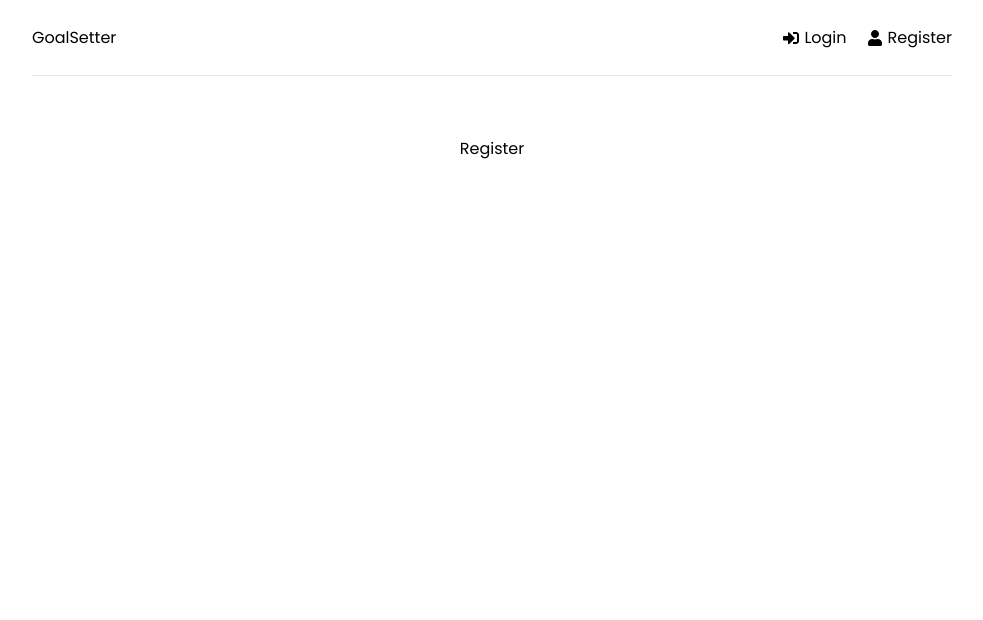
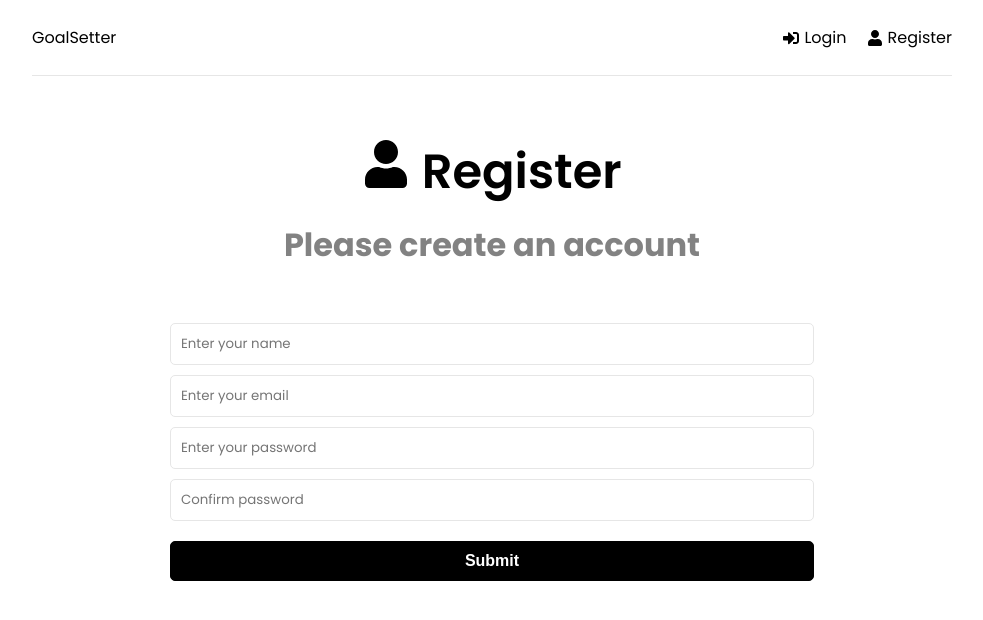
Before and after one commit to davidherring1998/Goal-app, a React (Create React App) app in the folder client/: page /register in a window 1280 px wide. Shown: the top 620 px of the page, without its empty margins (148-1131 px from the left). Built offline with nearby package versions, Linux system fonts and the light colour scheme.

Commit message:
creating register and login page

```diff
--- a/client/src/pages/Register.jsx
+++ b/client/src/pages/Register.jsx
@@ -1,7 +1,85 @@
+import { useState, useEffect } from "react";
+import { FaUser } from "react-icons/fa";
+
 function Register() {
+  const [formData, setFormData] = useState({
+    name: "",
+    email: "",
+    password: "",
+    password2: "",
+  });
+
+  //   destructor fields
+  const { name, email, password, password2 } = formData;
+
+  const onChange = (e) => {
+    setFormData((prevState) => ({
+      ...prevState,
+      [e.target.name]: e.target.value,
+    }));
+  };
+
+  const onSubmit = (e) => {
+    e.preventDefault();
+  };
+
   return (
-    <div>Register</div>
-  )
+    <>
+      <section className="heading">
+        <h1>
+          <FaUser /> Register
+        </h1>
+        <p>Please create an account</p>
+      </section>
+      <section className="form">
+        <form onSubmit={onSubmit}>
+          <div className="form-group">
+            <input
+              type="text"
+              className="form-control"
+              id="name"
+              name="name"
+              value={name}
+              placeholder="Enter your name"
+              onChange={onChange}
+            />
+            <input
+              type="text"
+              className="form-control"
+              name="email"
+              id="email"
+              value={email}
+              placeholder="Enter your email"
+              onChange={onChange}
+            />
+            <input
+              type="text"
+              className="form-control"
+              id="password"
+              name="password"
+              value={password}
+              placeholder="Enter your password"
+              onChange={onChange}
+            />
+            <input
+              type="text"
+              className="form-control"
+              id="password2"
+              name="password2"
+              value={password2}
+              placeholder="Confirm password"
+              onChange={onChange}
+            />
+          </div>
+          <div className="form-group">
+            <button className="btn btn-block" type="submit">
+              Submit
+            </button>
+          </div>
+        </form>
+      </section>
+    </>
+  );
 }
 
-export default Register
+export default Register;
--- a/client/src/pages/login.jsx
+++ b/client/src/pages/login.jsx
@@ -1,7 +1,65 @@
-function login() {
+import { useState, useEffect } from "react";
+import { FaSignInAlt } from "react-icons/fa";
+
+function Login() {
+  const [formData, setFormData] = useState({
+    email: "",
+    password: "",
+  });
+
+  //   destructor fields
+  const { email, password } = formData;
+
+  const onChange = (e) => {
+    setFormData((prevState) => ({
+      ...prevState,
+      [e.target.name]: e.target.value,
+    }));
+  };
+
+  const onSubmit = (e) => {
+    e.preventDefault();
+  };
+
   return (
-    <div>login</div>
-  )
+    <>
+      <section className="heading">
+        <h1>
+          <FaSignInAlt /> Login
+        </h1>
+        <p>Please create an account</p>
+      </section>
+      <section className="form">
+        <form onSubmit={onSubmit}>
+          <div className="form-group">
+            <input
+              type="text"
+              className="form-control"
+              name="email"
+              id="email"
+              value={email}
+              placeholder="Enter your email"
+              onChange={onChange}
+            />
+            <input
+              type="text"
+              className="form-control"
+              id="password"
+              name="password"
+              value={password}
+              placeholder="Enter your password"
+              onChange={onChange}
+            />
+          </div>
+          <div className="form-group">
+            <button className="btn btn-block" type="submit">
+              Submit
+            </button>
+          </div>
+        </form>
+      </section>
+    </>
+  );
 }
 
-export default login
+export default Login;
```
